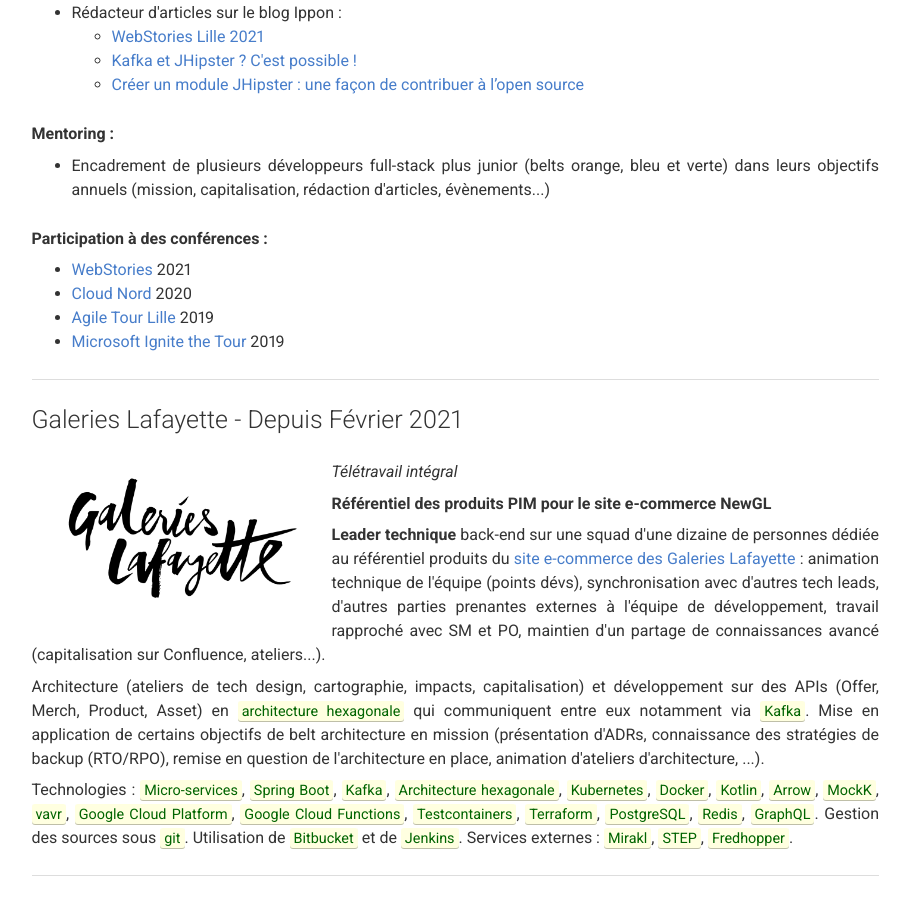
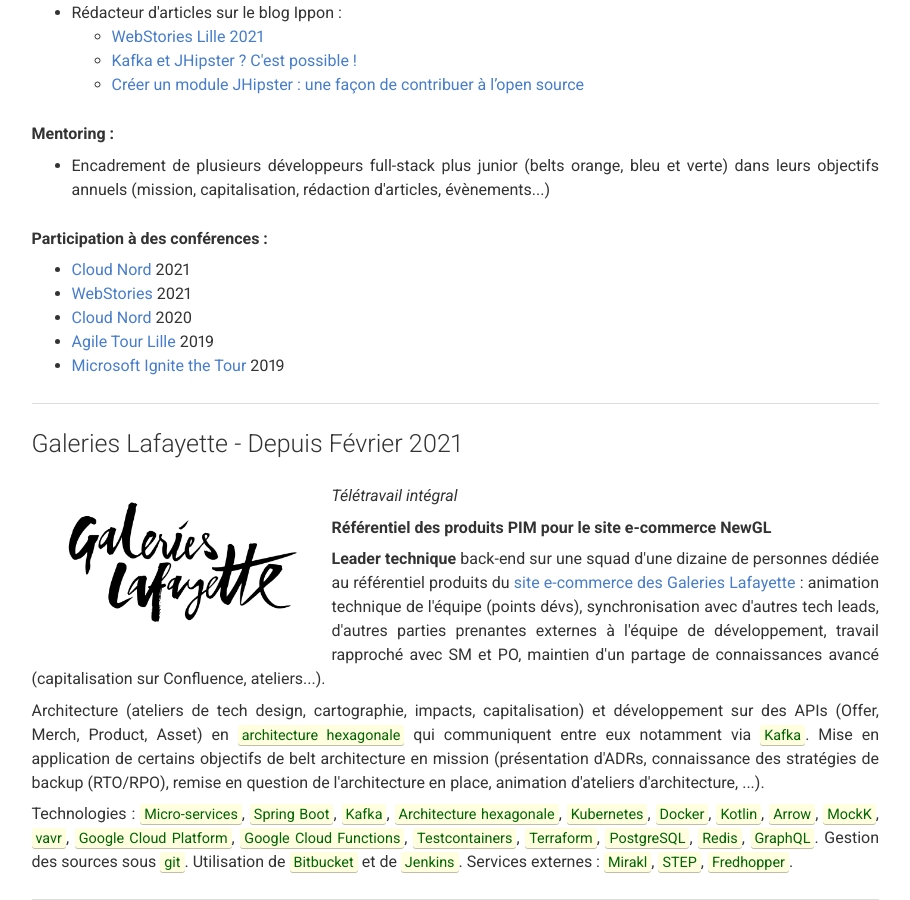
Before and after one commit to fdelbrayelle/fdelbrayelle.github.io, a Jekyll site: the page built from index.md, in a window 1280 px wide and 900 px high, scrolled down 1653 px. Shown: the whole window, without its empty margins (331-1241 px from the left). Built offline with Jekyll 4.4.1, drawn with Linux system fonts in a browser that asks for light colours; nearby versions of some CDN libraries.

Commit message:
add cloud nord 2021

```diff
--- a/_config.yml
+++ b/_config.yml
@@ -141,6 +141,7 @@
           <p style="margin-top: 25px;">
             <strong>Participation à des conférences :</strong>
             <ul>
+              <li><a title="Cloud Nord 2021" href="https://cloudnord.fr/programme2021" target="_blank" rel="noreferrer noopener">Cloud Nord</a> 2021</li>
               <li><a title="WebStories 2021" href="https://webstoriesconf.com" target="_blank" rel="noreferrer noopener">WebStories</a> 2021</li>
               <li><a title="Cloud Nord 2020" href="https://cloudnord.fr/agenda" target="_blank" rel="noreferrer noopener">Cloud Nord</a> 2020</li>
               <li><a title="Agile Tour Lille" href="http://2019.agiletour-lille.org/programme" target="_blank" rel="noreferrer noopener">Agile Tour Lille</a> 2019</li>
```
